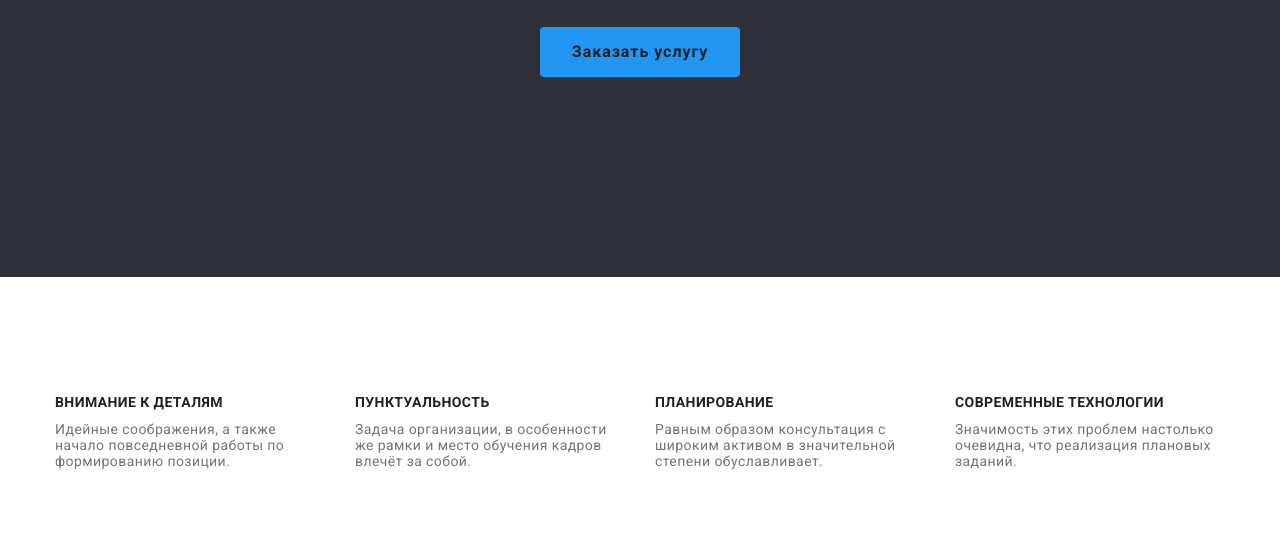
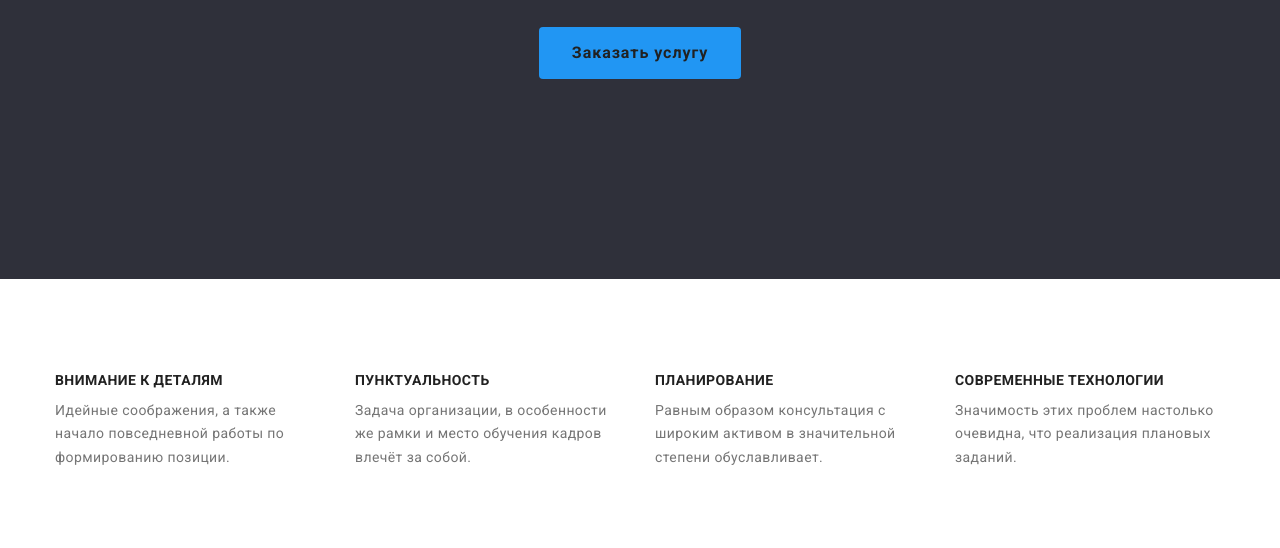
Before and after one commit to Roman10001/goit-markup-hw-03, a plain HTML site: page index.html in a window 1280 px wide. Shown: the part 404-952 px from the top of the page. Drawn offline with nearby package versions, Linux system fonts and the light colour scheme.

Commit message:
фінальне збереження

```diff
--- a/css/styles.css
+++ b/css/styles.css
@@ -102,30 +102,28 @@
 
    /* Hero section */
   .hero {
-    display: flex;
-    flex-direction: column;
-    justify-content: center;
-    align-items: center;
-
     padding-top: 200px;
     padding-bottom: 200px;
+
+    text-align: center;
 
     background-color: var(--primary-background-color);
     color: var(--white-color);
   }
 
   .hero-title {
-   /* padding-top: 200px;*/
-   /* padding-bottom: 30px;*/
-   width: 690px;
-   margin: 0 auto 30px;
+    margin-top: 0;
+    margin-bottom: 30px;
+    margin-left: auto;
+    margin-right: auto;
+    width: 696px;
 
     font-weight: 900;
     font-size: 44px;
     line-height: 1.36;
+    text-align: center;
     letter-spacing: 0.06em;
     text-transform: uppercase;
-    text-align: center;
   }
 
   .hero .button {
@@ -146,17 +144,21 @@
   }
 
   .button {
-    font-weight: 500;
+
     color: var(--secondary-color);
-    font-size: 16px;
-    line-height: 1.62;
-    letter-spacing: 0.03em;
-    background-color: var(--secondary-background-color);
-    border: none;
-    padding: 6px 22px;
-    border-radius: 4px;
-    cursor: pointer;
-    /*padding-bottom: 200px;*/
+    border: 1px solid transparent;
+   border-radius: 4px;
+   padding: 10px 32px;
+   min-width: 200px;
+   text-align: center;
+
+   cursor: pointer;
+
+   font-family: inherit;
+   font-weight: 700;
+   font-size: 16px;
+   line-height: 1.88;
+   letter-spacing: 0.06em;
   }
 
   .button:hover,
@@ -249,6 +251,12 @@
   .card {
     background-color: var(--white-color);
     width: 270px;
+  }
+  .card-text{
+    font-size: 14px;
+    line-height: 1.7;
+    letter-spacing: 0.03em;
+    color: var(--primary-color);
   }
 
   .portfolio-item {
@@ -420,5 +428,16 @@
     margin-left: var(--card-set-gap);
   }
   .visually-hidden{
-    color: white;
+   position: absolute;
+   width: 1px;
+   height: 1px;
+   margin: -1px;
+   border: 0;
+   padding: 0;
+
+   white-space: nowrap;
+   clip-path: inset(100%);
+   clip: rect(0 0 0 0);
+   overflow: hidden;
+   color: white;
   }
--- a/index.html
+++ b/index.html
@@ -64,7 +64,7 @@
             <ul class="card-set">
               <li class="card">
                 <h3 class="values-title uppercase">Внимание к деталям</h3>
-                <p>
+                <p class="card-text">
                   Идейные соображения, а также начало повседневной работы по
                   формированию позиции.
                 </p>
@@ -72,7 +72,7 @@
 
               <li class="card">
                 <h3 class="values-title uppercase">Пунктуальность</h3>
-                <p>
+                <p class="card-text">
                   Задача организации, в особенности же рамки и место обучения
                   кадров влечёт за собой.
                 </p>
@@ -80,7 +80,7 @@
 
               <li class="card">
                 <h3 class="values-title uppercase">Планирование</h3>
-                <p>
+                <p class="card-text">
                   Равным образом консультация с широким активом в значительной
                   степени обуславливает.
                 </p>
@@ -88,7 +88,7 @@
 
               <li class="card">
                 <h3 class="values-title uppercase">Современные технологии</h3>
-                <p>
+                <p class="card-text">
                   Значимость этих проблем настолько очевидна, что реализация
                   плановых заданий.
                 </p>
```
